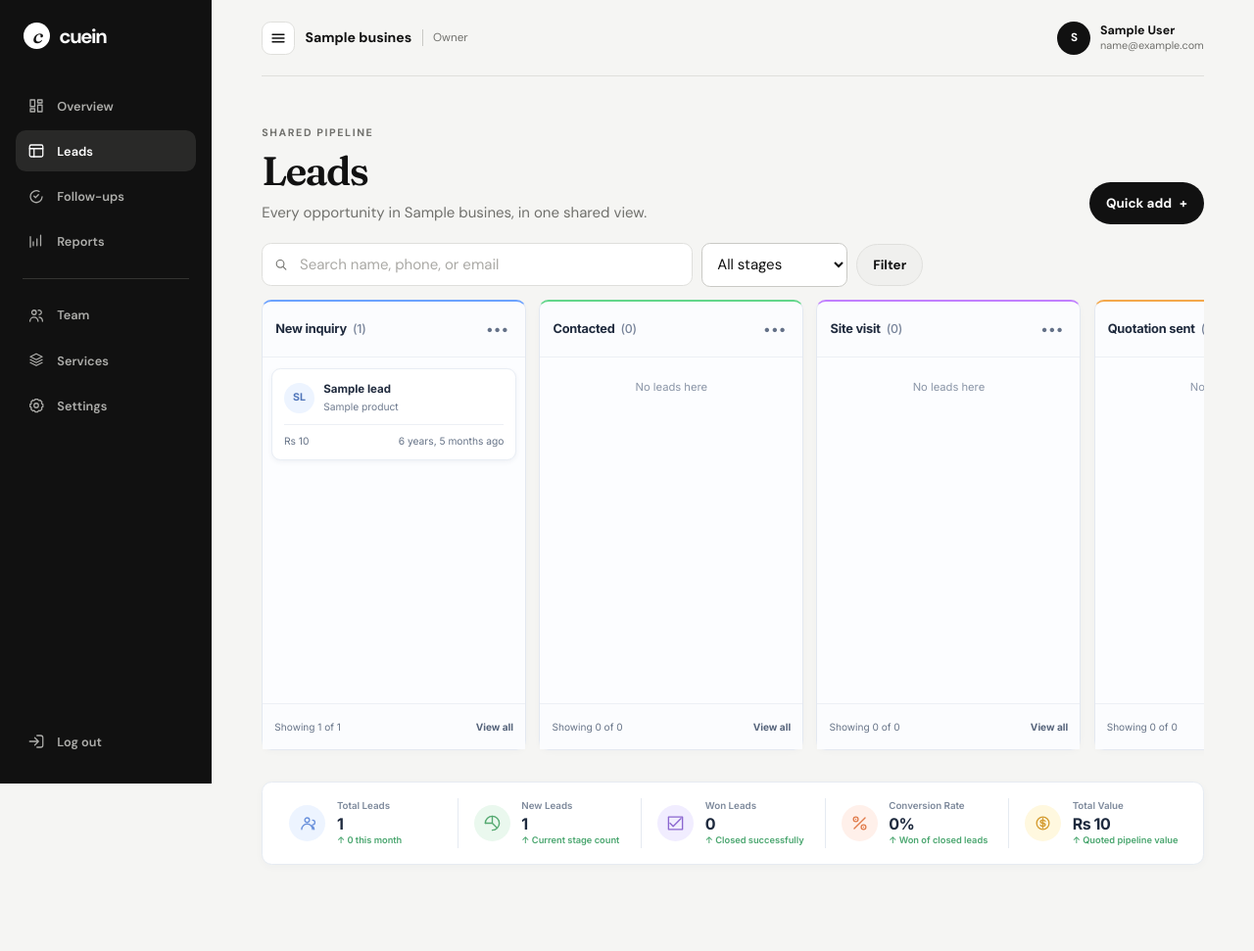
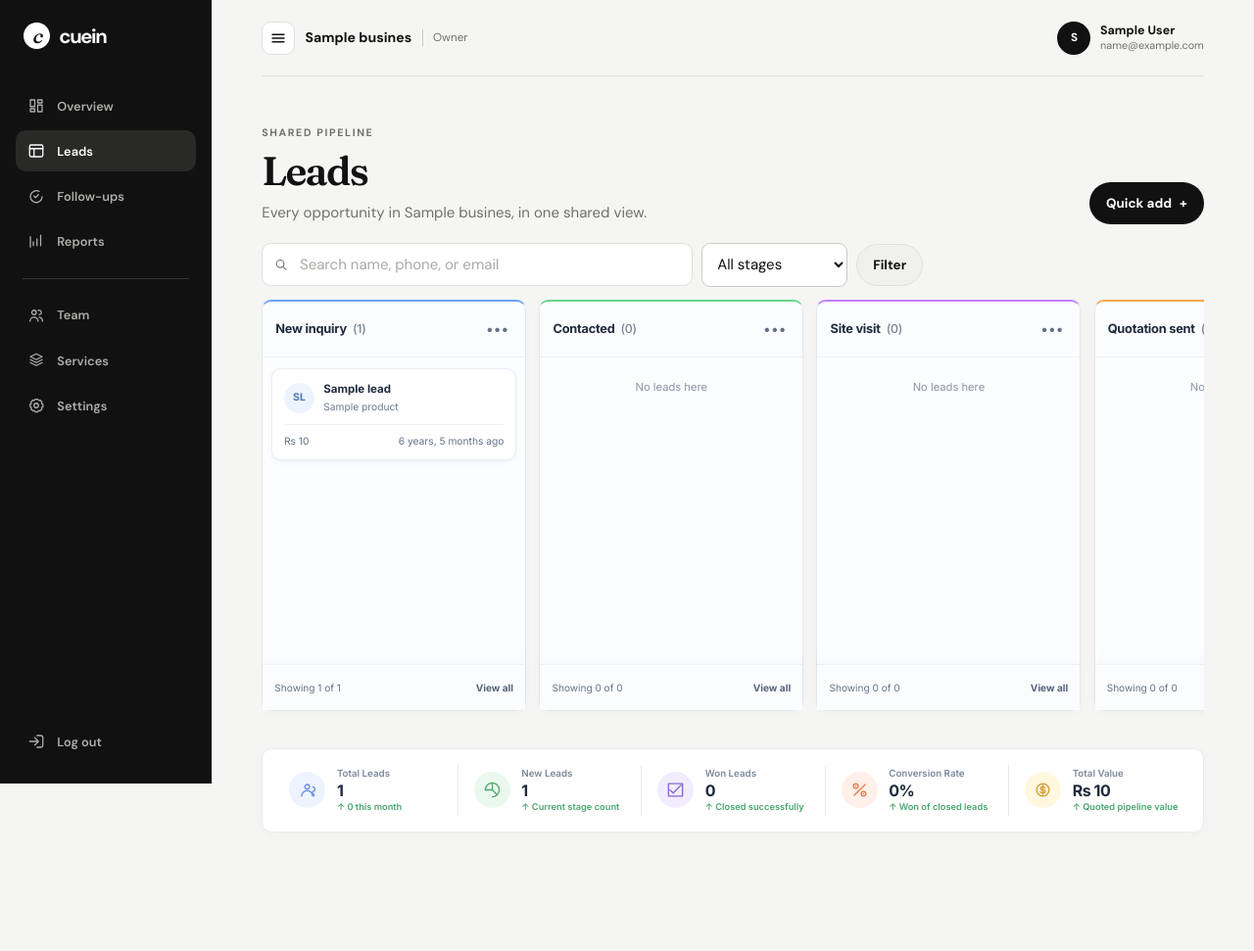
Before and after one commit to AdeelMalik22/cuein, a Django app: page /leads/ in a window 1280 px wide. Shown: the whole page at 98% size. After the commit the page ends 850 px from the top, so only its background shows below. Run offline with Django 5.2, Linux system fonts and the light colour scheme; a user stored in the database is signed in; tables that the repository leaves empty hold one stand-in row (values such as "Sample post"); parts of the project's set-up code (start-up, migrations or seed data) failed here and were passed over.

Commit message:
polished the lead pafe

```diff
--- a/web/static/web/app.css
+++ b/web/static/web/app.css
@@ -3767,9 +3767,21 @@ body.leads-redesign .lead-mode.is-active {
 }
 
 body.leads-redesign .lead-kanban-scroll {
-    --kanban-column-height: clamp(460px, calc(100vh - 366px), 570px);
-    margin-bottom: 1.3rem;
-    padding-bottom: .65rem;
+    --kanban-column-height: clamp(420px, calc(100vh - 420px), 520px);
+    margin-bottom: 1.5rem;
+    padding-bottom: .85rem;
+    scrollbar-color: #c6cfdb transparent;
+    scrollbar-width: thin;
+}
+
+body.leads-redesign .lead-kanban-scroll::-webkit-scrollbar {
+    height: 8px;
+}
+
+body.leads-redesign .lead-kanban-scroll::-webkit-scrollbar-thumb {
+    background: #c6cfdb;
+    border: 2px solid var(--canvas);
+    border-radius: 99px;
 }
 
 body.leads-redesign .kanban-board {
@@ -3810,6 +3822,10 @@ body.leads-redesign .kanban-column > header h2 {
     font-size: .8rem;
     font-weight: 700;
     letter-spacing: -.018em;
+    min-width: 0;
+    overflow: hidden;
+    text-overflow: ellipsis;
+    white-space: nowrap;
 }
 
 body.leads-redesign .kanban-column > header h2 span {
@@ -3833,7 +3849,20 @@ body.leads-redesign .kanban-column-menu {
 body.leads-redesign .kanban-dropzone {
     background: #fcfdff;
     gap: .58rem;
+    overscroll-behavior: contain;
     padding: .65rem .58rem;
+    scrollbar-color: #aeb9c8 transparent;
+    scrollbar-width: thin;
+}
+
+body.leads-redesign .kanban-dropzone::-webkit-scrollbar {
+    width: 7px;
+}
+
+body.leads-redesign .kanban-dropzone::-webkit-scrollbar-thumb {
+    background: #aeb9c8;
+    border: 2px solid #fcfdff;
+    border-radius: 99px;
 }
 
 body.leads-redesign .kanban-column.is-drop-target .kanban-dropzone {
@@ -3852,6 +3881,11 @@ body.leads-redesign .lead-card {
 body.leads-redesign .lead-card:hover {
     box-shadow: 0 6px 14px rgba(37, 55, 84, .1);
     transform: translateY(-1px);
+}
+
+body.leads-redesign .lead-card:focus-within {
+    border-color: #9dbcf2;
+    box-shadow: 0 0 0 3px rgba(108, 162, 255, .16);
 }
 
 body.leads-redesign .lead-card-link {
@@ -3939,10 +3973,14 @@ body.leads-redesign .lead-card-meta time {
 body.leads-redesign .kanban-column-footer {
     background: #fbfcfe;
     border-top: 1px solid #edf0f5;
+    box-shadow: 0 -5px 12px rgba(37, 55, 84, .025);
     color: #667387;
+    flex: 0 0 auto;
     font-size: .63rem;
     min-height: 47px;
     padding: .64rem .76rem;
+    position: relative;
+    z-index: 1;
 }
 
 body.leads-redesign .kanban-column-actions {
--- a/web/templates/web/lead_list.html
+++ b/web/templates/web/lead_list.html
@@ -3,24 +3,7 @@
 {% block title %}{% if is_salesperson %}My leads{% else %}Leads{% endif %} · Cuein{% endblock %}
 
 {% block workspace_topbar %}
-  <header class="topbar">
-    <div class="workspace-identity">
-      <button class="sidebar-toggle" type="button" data-sidebar-toggle aria-controls="workspace-sidebar" aria-expanded="true" aria-label="Close navigation">
-        <svg aria-hidden="true" viewBox="0 0 24 24"><path d="M4 7h16M4 12h16M4 17h16"></path></svg>
-      </button>
-      <span class="mobile-wordmark">cuein</span>
-      <span class="workspace-name">{{ business.name }}</span>
-      <span class="workspace-role">{{ request.user.get_role_display }}</span>
-    </div>
-    <div class="topbar-user">
-      <span class="avatar" aria-hidden="true">{{ request.user.username|first|upper }}</span>
-      <span><strong>{{ request.user.get_full_name|default:request.user.username }}</strong><small>{{ request.user.email|default:request.user.username }}</small></span>
-    </div>
-    <div class="lead-page-identity" hidden>
-      <h1>{% if is_salesperson %}My leads{% else %}Leads{% endif %}</h1>
-      <p>Manage and track all leads in your pipeline</p>
-    </div>
-  </header>
+  {{ block.super }}
 {% endblock %}
 
 {% block content %}
```
